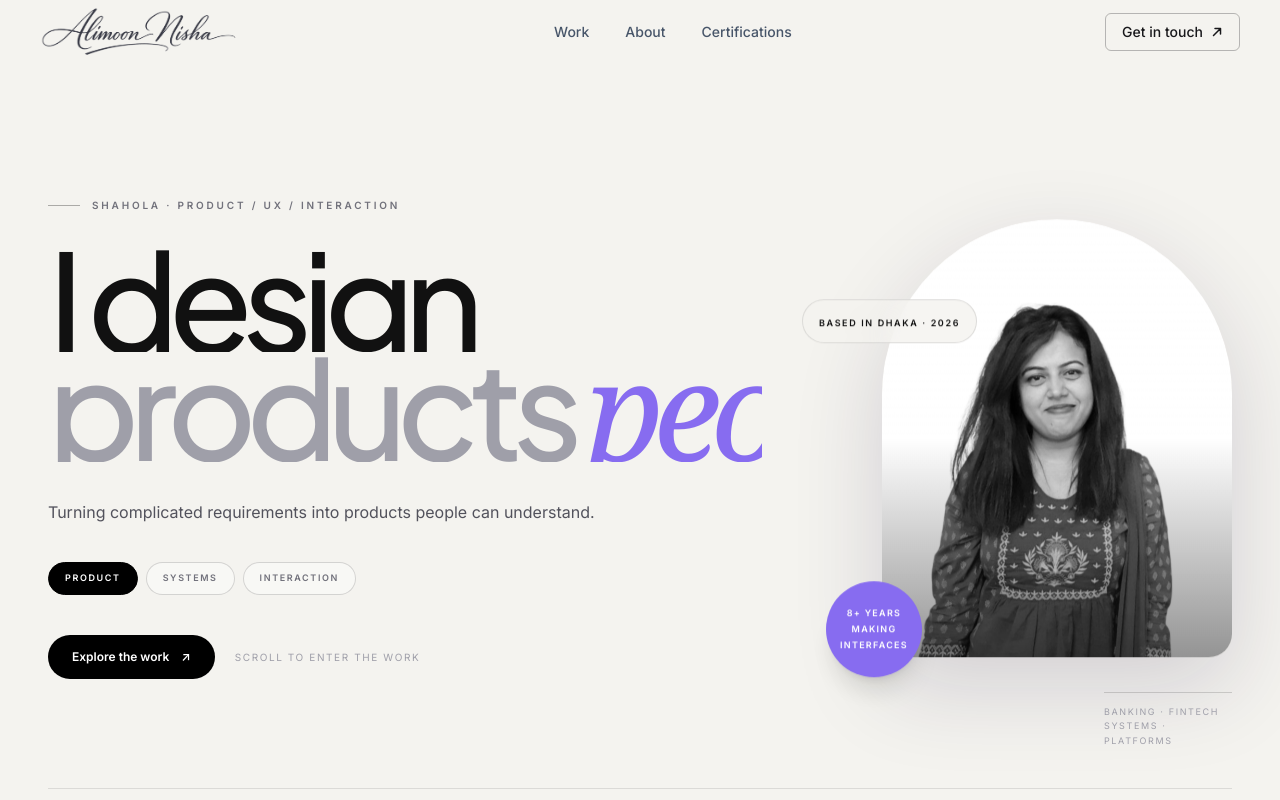
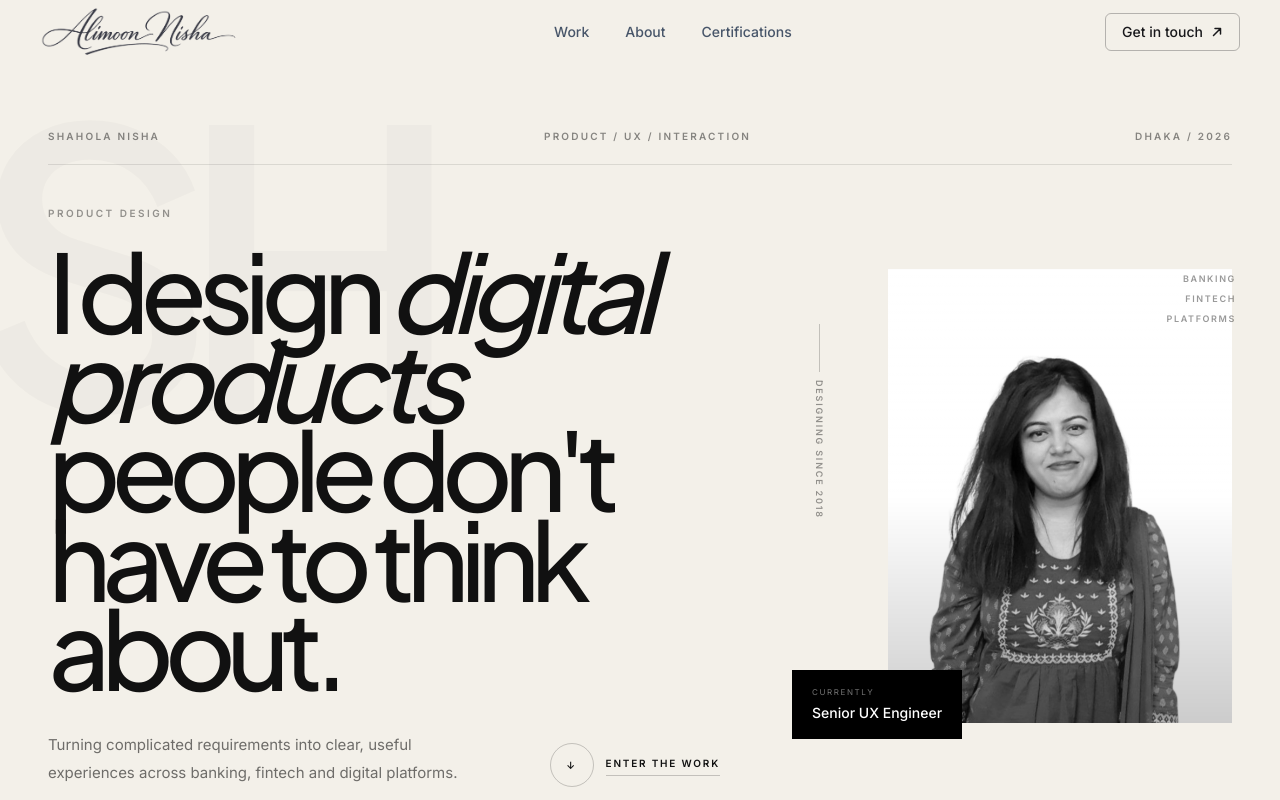
Before and after one commit to shaholaathena/shahola-nisha, a React (Vite) app: page / in a window 1280 px wide. Shown: the top 800 px of the page. Built offline with nearby package versions, Linux system fonts and the light colour scheme.

Commit message:
Rework hero into a distinctive editorial composition

```diff
--- a/src/components/sections/Hero.jsx
+++ b/src/components/sections/Hero.jsx
@@ -1,167 +1,107 @@
 import { useRef, useState } from 'react'
 import { motion, useMotionValue, useSpring, useTransform } from 'framer-motion'
+import { stats } from '../../data/portfolio'
 import heroImg from '../../assets/hero.png'
-import MagneticButton from '../ui/MagneticButton'
 
 const EASE = [0.16, 1, 0.3, 1]
 
-const modes = [
-  { label: 'PRODUCT', title: 'products', accent: 'people', copy: 'Turning complicated requirements into products people can understand.' },
-  { label: 'SYSTEMS', title: 'systems', accent: 'that scale', copy: 'Designing reusable foundations that stay coherent as products grow.' },
-  { label: 'INTERACTION', title: 'interactions', accent: 'that matter', copy: 'Using motion, hierarchy and feedback to make digital experiences feel obvious.' },
-]
+const modes = {
+  product: {
+    label: 'PRODUCT DESIGN',
+    title: <>I design <em>digital products</em> people don't have to think about.</>,
+    copy: 'Turning complicated requirements into clear, useful experiences across banking, fintech and digital platforms.',
+  },
+  systems: {
+    label: 'DESIGN SYSTEMS',
+    title: <>I turn <em>complex systems</em> into interfaces that scale.</>,
+    copy: 'From tokens and components to white-label products, I design for consistency without losing character.',
+  },
+  interaction: {
+    label: 'INTERACTION DESIGN',
+    title: <>I make <em>interfaces</em> feel natural, not decorated.</>,
+    copy: 'Motion, feedback and behavior used with purpose — so every interaction communicates something.',
+  },
+}
 
 export default function Hero() {
-  const [active, setActive] = useState(0)
   const ref = useRef(null)
-  const mouseX = useMotionValue(0)
-  const mouseY = useMotionValue(0)
-  const springX = useSpring(mouseX, { stiffness: 90, damping: 20 })
-  const springY = useSpring(mouseY, { stiffness: 90, damping: 20 })
-  const imageX = useTransform(springX, [-500, 500], [-18, 18])
-  const imageY = useTransform(springY, [-500, 500], [-12, 12])
-  const glowX = useTransform(springX, [-500, 500], ['25%', '75%'])
-  const glowY = useTransform(springY, [-500, 500], ['25%', '70%'])
-  const mode = modes[active]
+  const [mode, setMode] = useState('product')
+  const pointerX = useMotionValue(0)
+  const pointerY = useMotionValue(0)
+  const rotateX = useSpring(useTransform(pointerY, [-600, 600], [3, -3]), { stiffness: 120, damping: 22 })
+  const rotateY = useSpring(useTransform(pointerX, [-800, 800], [-4, 4]), { stiffness: 120, damping: 22 })
+  const imageX = useSpring(useTransform(pointerX, [-800, 800], [-10, 10]), { stiffness: 80, damping: 20 })
+  const imageY = useSpring(useTransform(pointerY, [-600, 600], [-7, 7]), { stiffness: 80, damping: 20 })
+  const content = modes[mode]
 
   const handlePointerMove = (event) => {
-    const rect = ref.current?.getBoundingClientRect()
-    if (!rect) return
-    mouseX.set(event.clientX - (rect.left + rect.width / 2))
-    mouseY.set(event.clientY - (rect.top + rect.height / 2))
+    pointerX.set(event.clientX - window.innerWidth / 2)
+    pointerY.set(event.clientY - window.innerHeight / 2)
   }
 
+  const scrollToWork = () => document.querySelector('#work')?.scrollIntoView({ behavior: 'smooth' })
+
   return (
-    <section
-      id="hero"
-      ref={ref}
-      onPointerMove={handlePointerMove}
-      className="relative min-h-[100svh] overflow-hidden bg-[#f4f3ef] text-[#111]"
-    >
-      {/* A responsive field of light follows the cursor. */}
-      <motion.div
-        className="pointer-events-none absolute inset-0 opacity-80"
-        style={{ background: `radial-gradient(600px circle at ${glowX} ${glowY}, rgba(210,199,255,.55), transparent 65%)` }}
-      />
-      <div className="pointer-events-none absolute inset-0 opacity-[0.035] bg-grid-subtle" />
+    <section ref={ref} id="hero" onPointerMove={handlePointerMove} className="relative min-h-screen overflow-hidden bg-[#f3f0e9] text-[#111]">
+      <div className="pointer-events-none absolute -left-[.08em] top-[15vh] select-none font-display text-[30vw] font-semibold leading-[.7] tracking-[-.1em] text-black/[.025]" aria-hidden="true">SH</div>
 
-      <div className="relative z-10 mx-auto flex min-h-[100svh] max-w-[1500px] flex-col px-6 pb-8 pt-28 lg:px-12 lg:pt-32">
-        <div className="grid flex-1 items-center gap-10 lg:grid-cols-[minmax(0,1fr)_360px] xl:grid-cols-[minmax(0,1fr)_430px]">
-          <div className="max-w-[980px]">
-            <motion.p
-              initial={{ opacity: 0, y: 20 }}
-              animate={{ opacity: 1, y: 0 }}
-              transition={{ duration: .7, ease: EASE }}
-              className="mb-8 flex items-center gap-3 text-[10px] font-semibold uppercase tracking-[.28em] text-zinc-500"
-            >
-              <span className="h-px w-8 bg-black/30" />
-              Shahola · Product / UX / Interaction
-            </motion.p>
+      <div className="relative z-10 mx-auto flex min-h-screen max-w-[1700px] flex-col px-6 pb-7 pt-28 lg:px-12 lg:pt-32">
+        <div className="flex items-center justify-between border-b border-black/10 pb-5 text-[10px] font-semibold uppercase tracking-[.22em] text-black/45">
+          <span>Shahola Nisha</span>
+          <span className="hidden md:block">Product / UX / Interaction</span>
+          <span>Dhaka / 2026</span>
+        </div>
 
-            <div className="overflow-hidden">
-              <motion.h1
-                initial={{ y: '105%' }}
-                animate={{ y: 0 }}
-                transition={{ duration: 1, delay: .1, ease: EASE }}
-                className="font-display text-[clamp(4.2rem,10.7vw,10.5rem)] font-medium leading-[.78] tracking-[-.075em]"
-              >
-                I design
-              </motion.h1>
-            </div>
+        <div className="grid flex-1 items-center gap-12 py-14 lg:grid-cols-[minmax(0,1fr)_420px] lg:gap-20 lg:py-10">
+          <div className="max-w-[1080px]">
+            <motion.p key={content.label} initial={{ opacity: 0, y: 10 }} animate={{ opacity: 1, y: 0 }} transition={{ duration: .4, ease: EASE }} className="mb-6 text-[10px] font-semibold uppercase tracking-[.25em] text-black/40">{content.label}</motion.p>
 
-            <div className="overflow-hidden">
-              <motion.div
-                key={mode.title}
-                initial={{ y: '100%', opacity: 0 }}
-                animate={{ y: 0, opacity: 1 }}
-                transition={{ duration: .7, ease: EASE }}
-                className="font-display text-[clamp(4.2rem,10.7vw,10.5rem)] font-medium leading-[.78] tracking-[-.075em]"
-              >
-                <span className="text-zinc-400">{mode.title}</span>
-                <span className="ml-3 font-serif italic text-[#876cf0]">{mode.accent}.</span>
-              </motion.div>
-            </div>
+            <motion.h1 key={mode} initial={{ opacity: 0, y: 24 }} animate={{ opacity: 1, y: 0 }} transition={{ duration: .65, ease: EASE }} className="font-display text-[clamp(4rem,8.5vw,9.5rem)] font-medium leading-[.82] tracking-[-.085em]">
+              {content.title}
+            </motion.h1>
 
-            <motion.p
-              key={mode.copy}
-              initial={{ opacity: 0, y: 12 }}
-              animate={{ opacity: 1, y: 0 }}
-              transition={{ duration: .45, ease: EASE }}
-              className="mt-9 max-w-xl text-sm leading-7 text-zinc-600 sm:text-base"
-            >
-              {mode.copy}
-            </motion.p>
-
-            <div className="mt-9 flex flex-wrap items-center gap-2">
-              {modes.map((item, index) => (
-                <button
-                  key={item.label}
-                  type="button"
-                  onClick={() => setActive(index)}
-                  className={`relative overflow-hidden rounded-full border px-4 py-2 text-[9px] font-semibold tracking-[.18em] transition-all duration-300 ${active === index ? 'border-black bg-black text-white' : 'border-black/15 bg-white/40 text-zinc-500 hover:border-black/35 hover:text-black'}`}
-                >
-                  {active === index && <motion.span layoutId="hero-mode" className="absolute inset-0 bg-black" />}
-                  <span className="relative z-10">{item.label}</span>
-                </button>
-              ))}
-            </div>
-
-            <div className="mt-10 flex flex-wrap items-center gap-5">
-              <MagneticButton strength={0.22}>
-                <a
-                  href="#work"
-                  onClick={(e) => { e.preventDefault(); document.querySelector('#work')?.scrollIntoView({ behavior: 'smooth' }) }}
-                  className="group inline-flex items-center gap-3 rounded-full bg-black px-6 py-3.5 text-xs font-semibold text-white transition-transform active:scale-95"
-                >
-                  Explore the work
-                  <span className="transition-transform duration-300 group-hover:translate-x-1">↗</span>
-                </a>
-              </MagneticButton>
-              <span className="text-[10px] uppercase tracking-[.16em] text-zinc-400">Scroll to enter the work</span>
+            <div className="mt-10 flex max-w-2xl flex-col gap-7 sm:flex-row sm:items-end sm:justify-between">
+              <motion.p key={`${mode}-copy`} initial={{ opacity: 0 }} animate={{ opacity: 1 }} transition={{ duration: .4, delay: .1 }} className="max-w-md text-[15px] leading-7 text-black/55">{content.copy}</motion.p>
+              <button onClick={scrollToWork} className="group flex shrink-0 items-center gap-3 text-[10px] font-semibold uppercase tracking-[.18em]">
+                <span className="flex h-11 w-11 items-center justify-center rounded-full border border-black/20 transition-all duration-300 group-hover:bg-black group-hover:text-white">↓</span>
+                <span className="border-b border-black/20 pb-1 group-hover:border-black">Enter the work</span>
+              </button>
             </div>
           </div>
 
-          <div className="relative hidden h-[620px] lg:block">
-            <motion.div
-              style={{ x: imageX, y: imageY }}
-              initial={{ opacity: 0, scale: .92, rotate: 2 }}
-              animate={{ opacity: 1, scale: 1, rotate: 0 }}
-              transition={{ duration: 1.1, delay: .25, ease: EASE }}
-              className="absolute right-0 top-1/2 w-[300px] -translate-y-1/2 xl:w-[350px]"
-            >
-              <div className="relative aspect-[4/5] overflow-hidden rounded-[180px_180px_24px_24px] bg-[#ddd9d2] shadow-[0_30px_90px_rgba(35,25,70,.16)]">
-                <img src={heroImg} alt="Shahola" className="h-full w-full object-cover object-center grayscale" />
-                <div className="absolute inset-0 bg-gradient-to-t from-[#111]/45 via-transparent to-white/10 mix-blend-multiply" />
+          <div className="relative mx-auto w-full max-w-[420px] lg:mr-4">
+            <motion.div style={{ rotateX, rotateY }} className="relative [perspective:1200px]">
+              <motion.div style={{ x: imageX, y: imageY }} className="relative ml-auto aspect-[.76] w-[82%] overflow-hidden bg-[#d8d3c8]">
+                <motion.img src={heroImg} alt="Shahola Nisha" className="h-full w-full object-cover object-center grayscale" initial={{ scale: 1.06 }} animate={{ scale: 1 }} transition={{ duration: 1.2, ease: EASE }} />
+                <div className="absolute inset-0 bg-gradient-to-t from-black/20 via-transparent to-white/10 mix-blend-multiply" />
+              </motion.div>
+
+              <div className="absolute left-0 top-[12%] flex items-center gap-2 text-[9px] font-semibold uppercase tracking-[.2em] text-black/40 [writing-mode:vertical-rl]">
+                <span className="h-12 w-px bg-black/20" /> Designing since 2018
               </div>
 
-              <motion.div
-                initial={{ opacity: 0, x: 20 }}
-                animate={{ opacity: 1, x: 0 }}
-                transition={{ duration: .7, delay: .8, ease: EASE }}
-                className="absolute -left-20 top-20 rounded-full border border-black/10 bg-[#f4f3ef]/80 px-4 py-2 backdrop-blur-md"
-              >
-                <span className="text-[9px] font-semibold uppercase tracking-[.18em]">Based in Dhaka · 2026</span>
+              <motion.div style={{ x: useTransform(pointerX, [-800, 800], [7, -7]), y: useTransform(pointerY, [-600, 600], [-5, 5]) }} className="absolute -bottom-4 -left-5 bg-black px-5 py-4 text-white">
+                <span className="block text-[8px] uppercase tracking-[.2em] text-white/45">Currently</span>
+                <span className="mt-1 block text-sm font-medium">Senior UX Engineer</span>
               </motion.div>
 
-              <motion.div
-                animate={{ y: [0, -8, 0] }}
-                transition={{ duration: 4, repeat: Infinity, ease: 'easeInOut' }}
-                className="absolute -bottom-5 -left-14 flex h-24 w-24 items-center justify-center rounded-full bg-[#876cf0] text-center text-[9px] font-semibold uppercase leading-4 tracking-[.14em] text-white shadow-xl"
-              >
-                <span>8+ years<br />making<br />interfaces</span>
-              </motion.div>
+              <div className="absolute -right-1 top-0 text-right text-[9px] font-semibold uppercase leading-5 tracking-[.18em] text-black/40">Banking<br />Fintech<br />Platforms</div>
             </motion.div>
-
-            <div className="absolute bottom-0 right-0 w-32 border-t border-black/15 pt-3 text-[9px] uppercase tracking-[.18em] text-zinc-400">
-              Banking · Fintech<br />Systems · Platforms
-            </div>
           </div>
         </div>
 
-        <div className="mt-10 flex items-end justify-between border-t border-black/10 pt-4 text-[9px] uppercase tracking-[.2em] text-zinc-400">
-          <span>Scroll</span>
-          <span>01 — Introduction</span>
-          <motion.span animate={{ x: [0, 7, 0] }} transition={{ duration: 1.5, repeat: Infinity }}>↓</motion.span>
+        <div className="flex flex-col gap-5 border-t border-black/10 pt-4 lg:flex-row lg:items-center lg:justify-between">
+          <div className="flex items-center gap-5">
+            {Object.entries(modes).map(([key, item], index) => (
+              <button key={key} onClick={() => setMode(key)} className={`flex items-center gap-2 text-[9px] font-semibold uppercase tracking-[.18em] transition-colors ${mode === key ? 'text-black' : 'text-black/30 hover:text-black/70'}`}>
+                <span className={`h-1.5 w-1.5 rounded-full ${mode === key ? 'bg-black' : 'bg-transparent border border-black/25'}`} />
+                0{index + 1} / {item.label}
+              </button>
+            ))}
+          </div>
+          <div className="flex gap-7 text-[9px] uppercase tracking-[.18em] text-black/35">
+            {stats.slice(0, 3).map((stat) => <span key={stat.label}><strong className="text-black/70">{stat.value}</strong> {stat.label}</span>)}
+          </div>
         </div>
       </div>
     </section>
```
